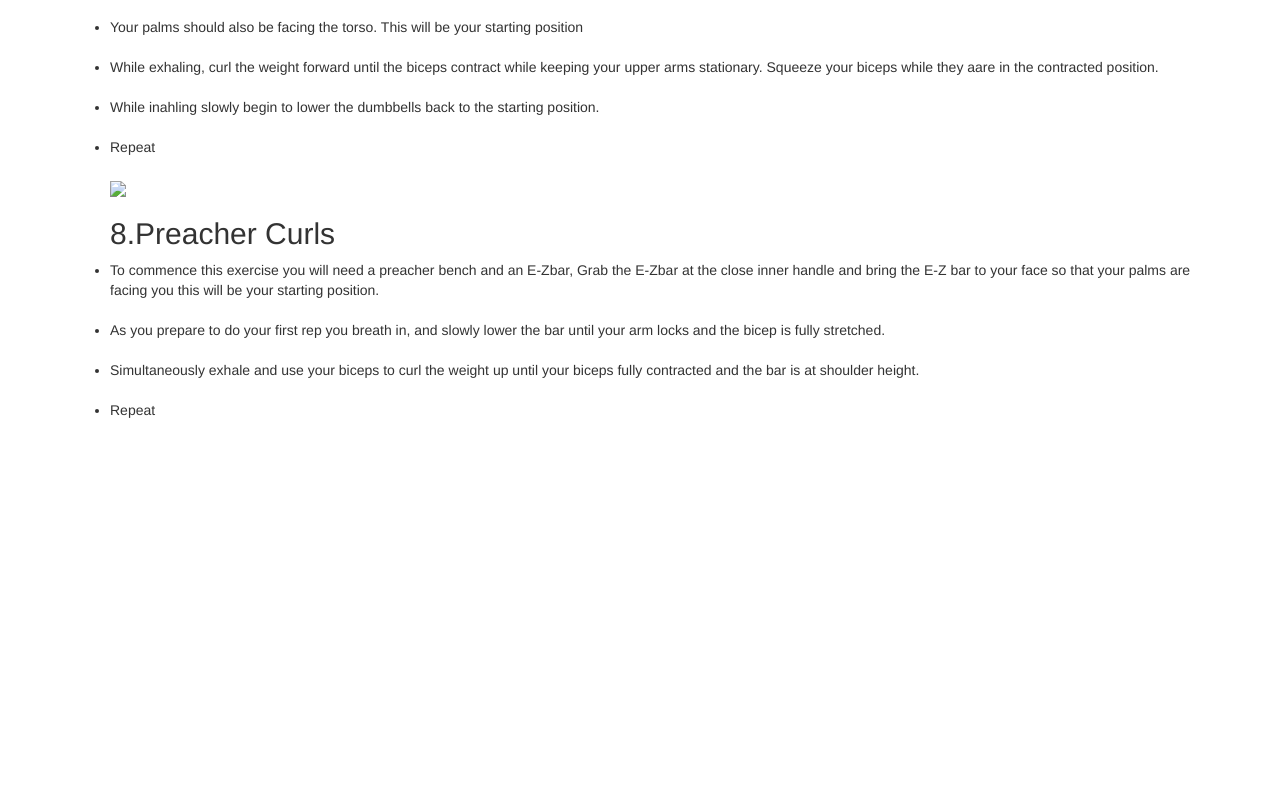
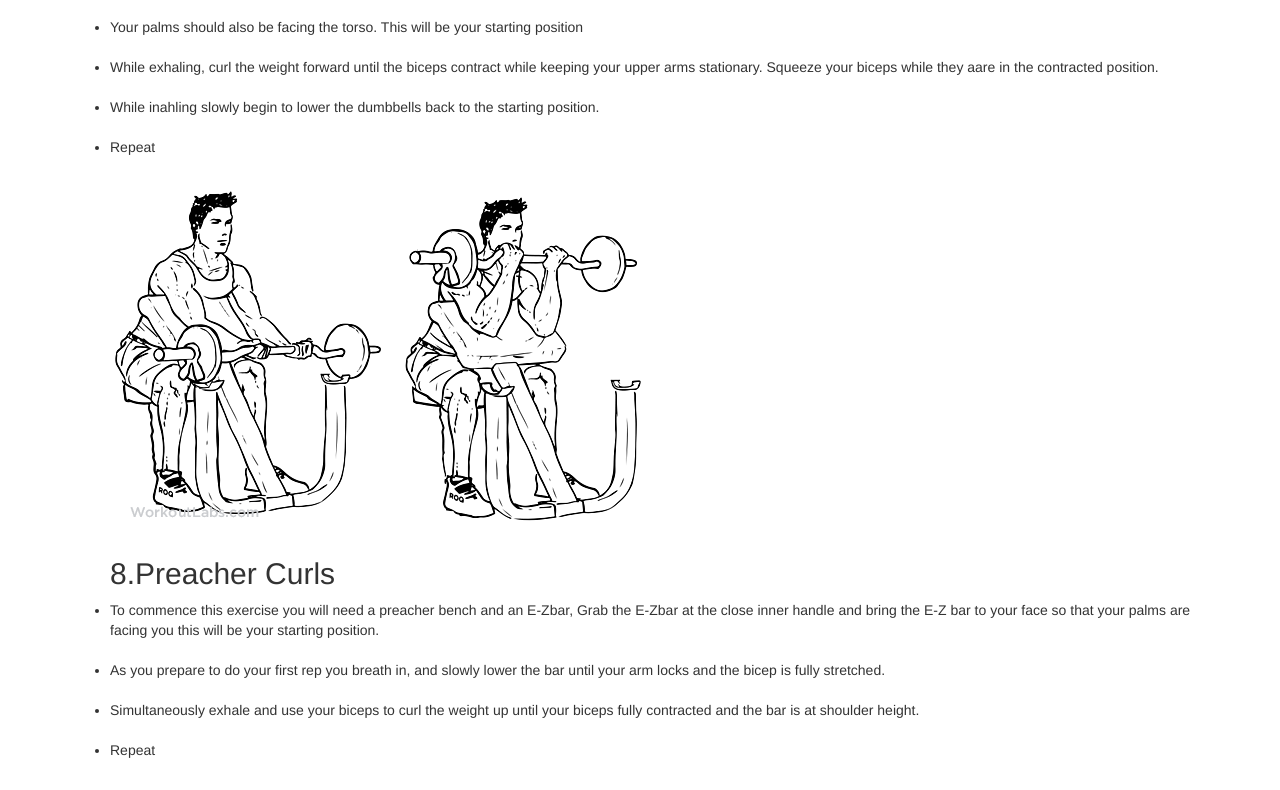
Before and after one commit to JerryGains/JerryGains.github.io, a plain HTML site: page index.html in a window 1280 px wide. Shown: the part 4834-5624 px from the top of the page. Before the commit the page ends 5284 px from the top, so only its background shows below. Drawn offline with nearby package versions, Linux system fonts and the light colour scheme.

Commit message:
picture of preacher curl

```diff
--- a/index.html
+++ b/index.html
@@ -83,7 +83,7 @@
           <h2>7.Hammer Curls</h2>
           <p> <li>Stand upright with a dumbbell in each hand being held at arm length with elbows close to the torso.</li> <br> <li>Your palms should also be facing the torso. This will be your starting position</li><br><li>While exhaling, curl the weight forward until the biceps contract while keeping your upper arms stationary. Squeeze your biceps while they aare in the contracted position.</li><br><li>While inahling slowly begin to lower the dumbbells back to the starting position.</li><br><li>Repeat</li> <br>
           <p>
-          <img src="Preacher Curls.png">
+          <img src="PreacherCurls.png">
           <h2>8.Preacher Curls</h2>
           <p><li> To commence this exercise you will need a preacher bench and an E-Zbar, Grab the E-Zbar at the close inner handle and bring the E-Z bar to your face so that your palms are facing you this will be your starting position.</li><br> <li>
           As you prepare to do your first rep you breath in, and slowly lower the bar until your arm locks and the bicep is fully stretched.</li><br><li>Simultaneously exhale and use your biceps to curl the weight up until your biceps fully contracted and the bar is at shoulder height.</li><br><li>Repeat</li><br>
```
Also changed, not shown: PreacherCurls.png (added).
